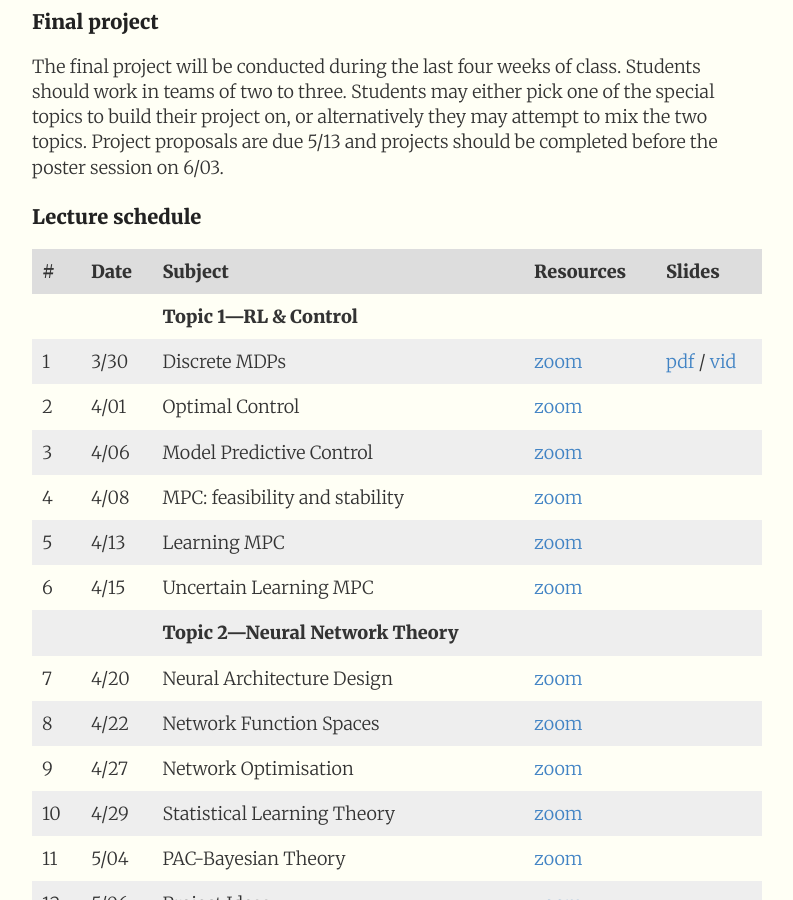
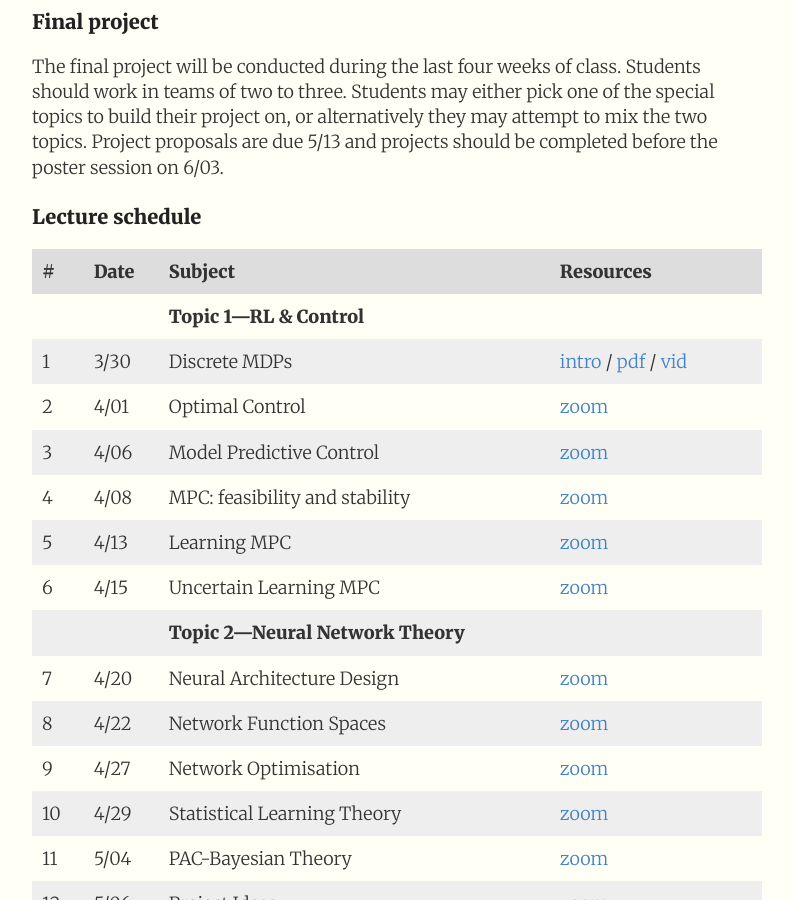
Before and after one commit to 1five9/1five9.github.io, a Jekyll site: the page built from index.md, in a window 1280 px wide and 900 px high, scrolled down 1964 px. Shown: the whole window, without its empty margins (243-1036 px from the left). Built offline with Jekyll 4.4.1, drawn with Linux system fonts in a browser that asks for light colours.

Commit message:
addings intro slide and rec

```diff
--- a/index.md
+++ b/index.md
@@ -70,10 +70,10 @@ The final project will be conducted during the last four weeks of class. Student
 
 ### Lecture schedule
 
-| #  | Date      | Subject	  	  	  	  	  	        | Resources              | Slides |
-| -- | --------- | -------------------------------------- | ---------------------- | ---------------------- |
+| #  | Date      | Subject	  	  	  	  	  	        | Resources              |
+| -- | --------- | -------------------------------------- | ---------------------- |
 |    |           | **Topic 1—RL & Control**              |  |
-| 1  | 3/30      | Discrete MDPs        	    	      | [zoom](https://caltech.zoom.us/j/83968752246) | [pdf](https://1five9.github.io/slides/control/Lecture_1_MDPs.pdf) / [vid](https://caltech.zoom.us/rec/share/VR3fwwu9QeALQ80dRtIghSqzpnkpAOpF_bwePNoBSnBzRxzgNN3uV4OdzvmBe8VE.ftHclybplbeeU0_s?startTime=1617141230000) |
+| 1  | 3/30      | Discrete MDPs        	    	      | [intro](https://1five9.github.io/slides/intro.pdf) / [pdf](https://1five9.github.io/slides/control/Lecture_1_MDPs.pdf) / [vid](https://caltech.zoom.us/rec/share/VR3fwwu9QeALQ80dRtIghSqzpnkpAOpF_bwePNoBSnBzRxzgNN3uV4OdzvmBe8VE.ftHclybplbeeU0_s?startTime=1617141230000) |
 | 2  | 4/01      | Optimal Control       	              | [zoom](https://caltech.zoom.us/j/83968752246) | |
 | 3  | 4/06      | Model Predictive Control               | [zoom](https://caltech.zoom.us/j/83968752246) | |
 | 4  | 4/08      | MPC: feasibility and stability         | [zoom](https://caltech.zoom.us/j/83968752246) | |
```
Also changed, not shown: 1 other file.
